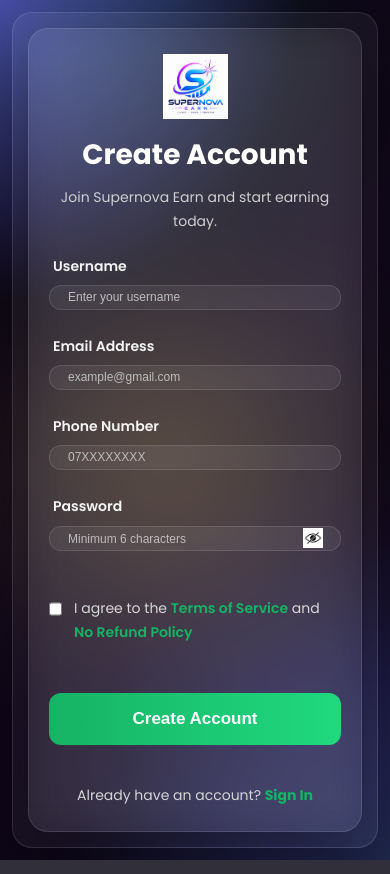
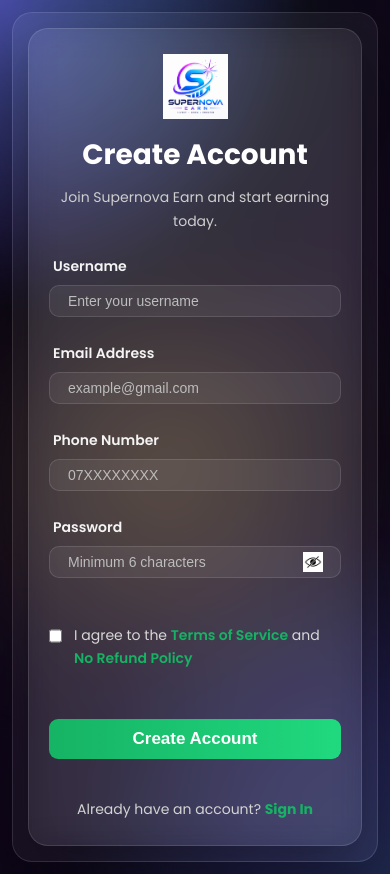
Before and after one commit to Pedrollaverrissie/Pjt3, a Flask app: page /signup in a window 390 px wide. Run offline with Flask 3, Linux system fonts and the light colour scheme.

Commit message:
Update project with latest changes

```diff
--- a/templates/signup.html
+++ b/templates/signup.html
@@ -1009,21 +1009,21 @@ transform:scale(1);
 
 .input-group input{
 
-    height:25px;
+    height:32px;
 
-    font-size:12px;
+    font-size:14px;
 
-    border-radius:12px;
+    border-radius:10px;
 
 }
 
 .signup-btn{
 
-    height:52px;
+    height:40px;
 
     font-size:17px;
 
-    border-radius:12px;
+    border-radius:9px;
 
 }
 
```
